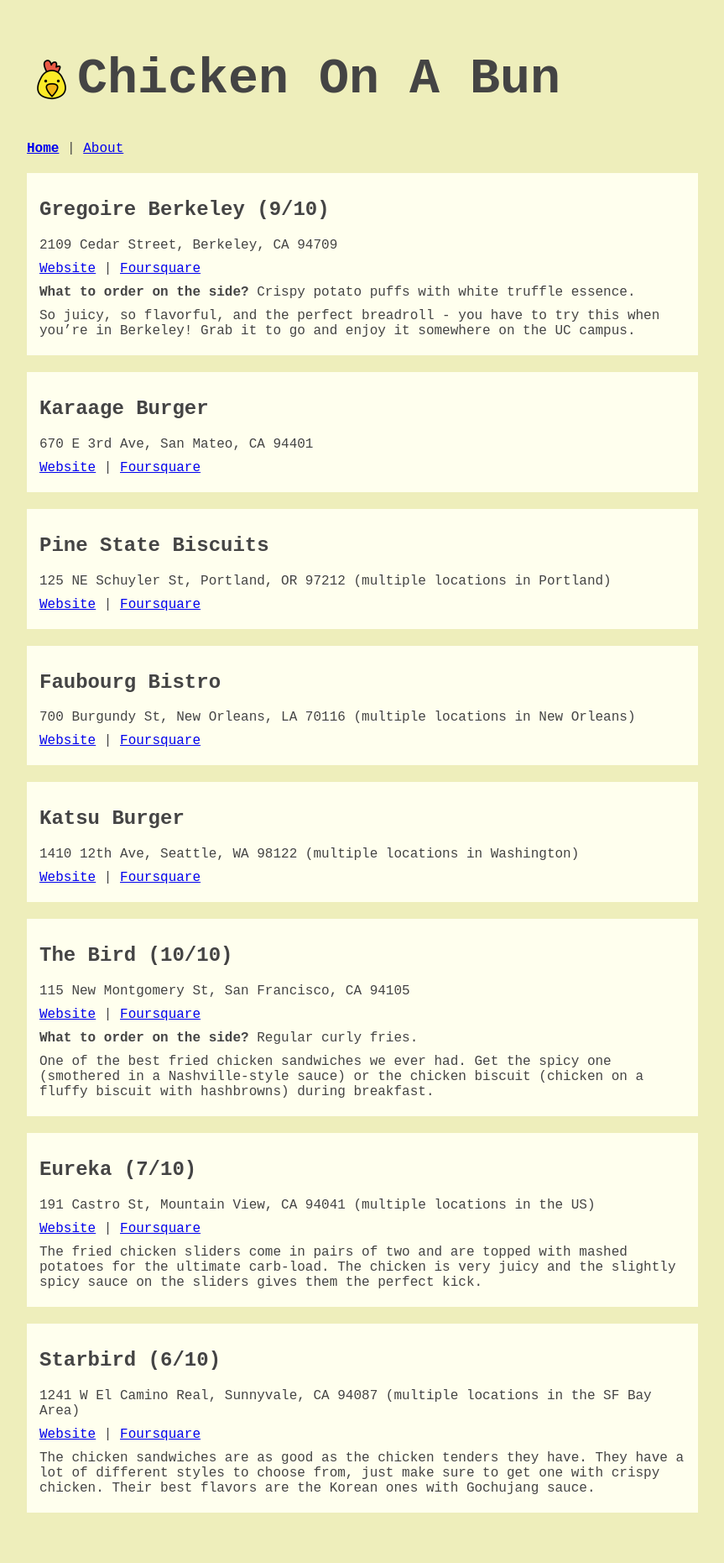
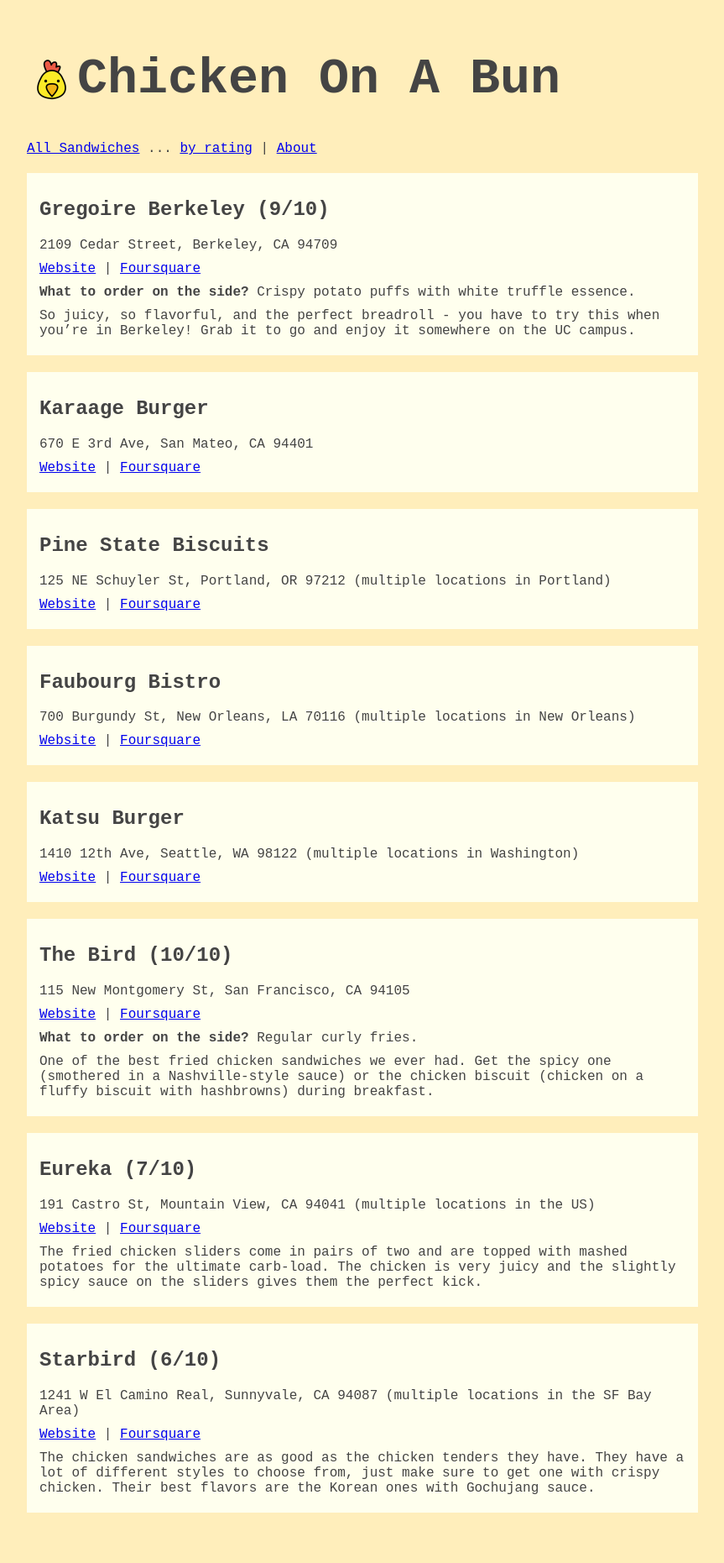
Before and after one commit to stefanthoss/chickenonabun, a Jekyll site: the page built from index.html, in a window 1280 px wide. Shown: the whole page at 84% size, without its empty margins (208-1071 px from the left). Built offline with Jekyll 4.4.1, drawn with Linux system fonts in a browser that asks for light colours; some of the changed lines change nothing that is shown.

Commit message:
Add JS for ordering restaurants

```diff
--- a/_includes/navigation.html
+++ b/_includes/navigation.html
@@ -1,3 +1,5 @@
-<nav>
-  <a href="/"{% if page.url == "/" %} class="highlight"{% endif %}>Home</a> | <a href="/about.html"{% if page.url == "/about.html" %} class="highlight"{% endif %}>About</a>
+<nav id="navigation_bar">
+  <a href="/#by_date" id="by_date_link">All Sandwiches</a> ...
+  <a href="/#by_rating" id="by_rating_link">by rating</a> |
+  <a href="/about.html"{% if page.url == "/about.html" %} class="highlight"{% endif %}>About</a>
 </nav>
--- a/_layouts/default.html
+++ b/_layouts/default.html
@@ -8,6 +8,7 @@
     <meta http-equiv="Content-Security-Policy" content="default-src 'self'; script-src 'self'" />
     <link rel="icon" type="image/png" href="/img/chicken.png" />
     <link rel="stylesheet" href="/assets/style.css" />
+    <script type = "text/javascript" src = "/assets/scripts.js"></script>
   </head>
 
   <body>
--- /dev/null
+++ b/assets/scripts.js
@@ -0,0 +1,41 @@
+function sortRestaurants(ordering) {
+  var parent = document.getElementById("restaurant_overview");
+  var children = parent.getElementsByClassName("restaurant");
+  var ids = [],
+    obj,
+    i;
+
+  for (i = 0; i < children.length; i++) {
+    obj = {};
+    obj.element = children[i];
+    obj.sortKey = children[i].getAttribute(ordering);
+    ids.push(obj);
+  }
+
+  ids.sort((a, b) => (a.sortKey < b.sortKey ? 1 : -1));
+
+  for (i = 0; i < ids.length; i++) {
+    parent.appendChild(ids[i].element);
+  }
+}
+
+function sortEvent() {
+  var sortKey;
+  if (location.hash) {
+    sortKey = location.hash.substr(1);
+  } else {
+    sortKey = "by_date";
+  }
+
+  sortRestaurants(sortKey);
+  document
+    .getElementById("navigation_bar")
+    .querySelectorAll("a")
+    .forEach(a => a.classList.remove("highlight"));
+  document.getElementById(sortKey + "_link").classList.add("highlight");
+}
+
+if (window.location.pathname == "/") {
+  window.onload = sortEvent;
+  window.onhashchange = sortEvent;
+}
--- a/assets/style.css
+++ b/assets/style.css
@@ -1,7 +1,7 @@
 body {
   margin: 60px auto;
   font-family: "Courier New", Courier, monospace;
-  background-color: #eeeebb;
+  background-color: #ffeebb;
   color: #444444;
   width: 800px;
 }
--- a/index.html
+++ b/index.html
@@ -2,9 +2,12 @@
 title: Chicken On A Bun
 ---
 
+<div id="restaurant_overview">
   {% for post in site.posts %}
-<div class="restaurant">
-<h2>{{ post.title }}{% if post.rating %} ({{ post.rating }}/10){% endif %}</h2>
+  <div class="restaurant" by_rating="{{ post.rating | prepend: '0000' | slice: -4, 4 }}" by_date="{{ post.date }}">
+    <h2>
+      {{ post.title }}{% if post.rating %} ({{ post.rating }}/10){% endif %}
+    </h2>
     <p>
       {{ post.address }}{% if post.multiple-loc %} (multiple locations in {{
       post.multiple-loc }}){% endif %}
@@ -19,3 +22,4 @@
     <!-- <p>Visited: {{ post.date | date_to_string }}</p> -->
   </div>
   {% endfor %}
+</div>
```
Lines whose indentation alone changed are shown as unchanged.
